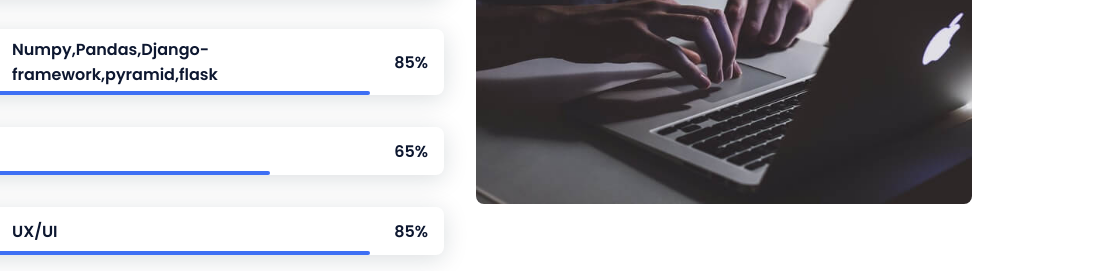
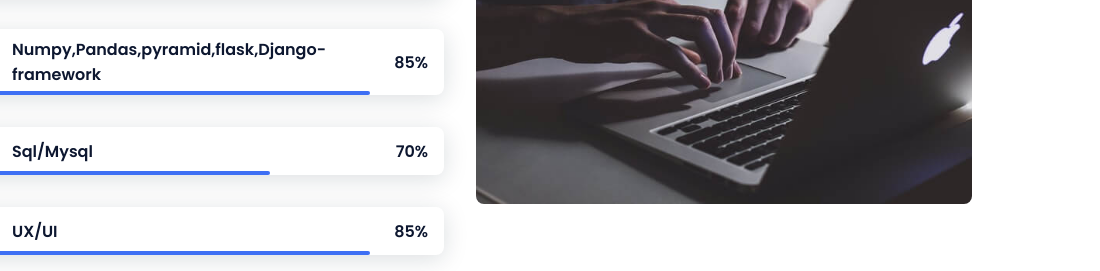
Before and after one commit to Sakshiavaidya/Portfolio, a plain HTML site: page index.html in a window 1280 px wide. Shown: the part 1583-1854 px from the top of the page, 180-1280 px from the left. Drawn offline with nearby package versions, Linux system fonts and the light colour scheme.

Commit message:
Update index.html

```diff
--- a/index.html
+++ b/index.html
@@ -101,7 +101,7 @@
                         <div class="skills__data">
                             <div class="skills__names">
                                 <i class='bx bxl-css3 skills__icon'></i>
-                                <span class="skills__name">Numpy,Pandas,Django-framework,pyramid,flask</span>
+                                <span class="skills__name">Numpy,Pandas,pyramid,flask,Django-framework</span>
                             </div>
                             <div class="skills__bar skills__css">
 
@@ -113,13 +113,13 @@
                         <div class="skills__data">
                             <div class="skills__names">
                                 <i class='bx bxl-javascript skills__icon' ></i>
-                                <span class="skills__name"></span>
+                                <span class="skills__name">Sql/Mysql</span>
                             </div>
                             <div class="skills__bar skills__js">
 
                             </div>
                             <div>
-                                <span class="skills__percentage">65%</span>
+                                <span class="skills__percentage">70%</span>
                             </div>
                         </div>
                         <div class="skills__data">
```
